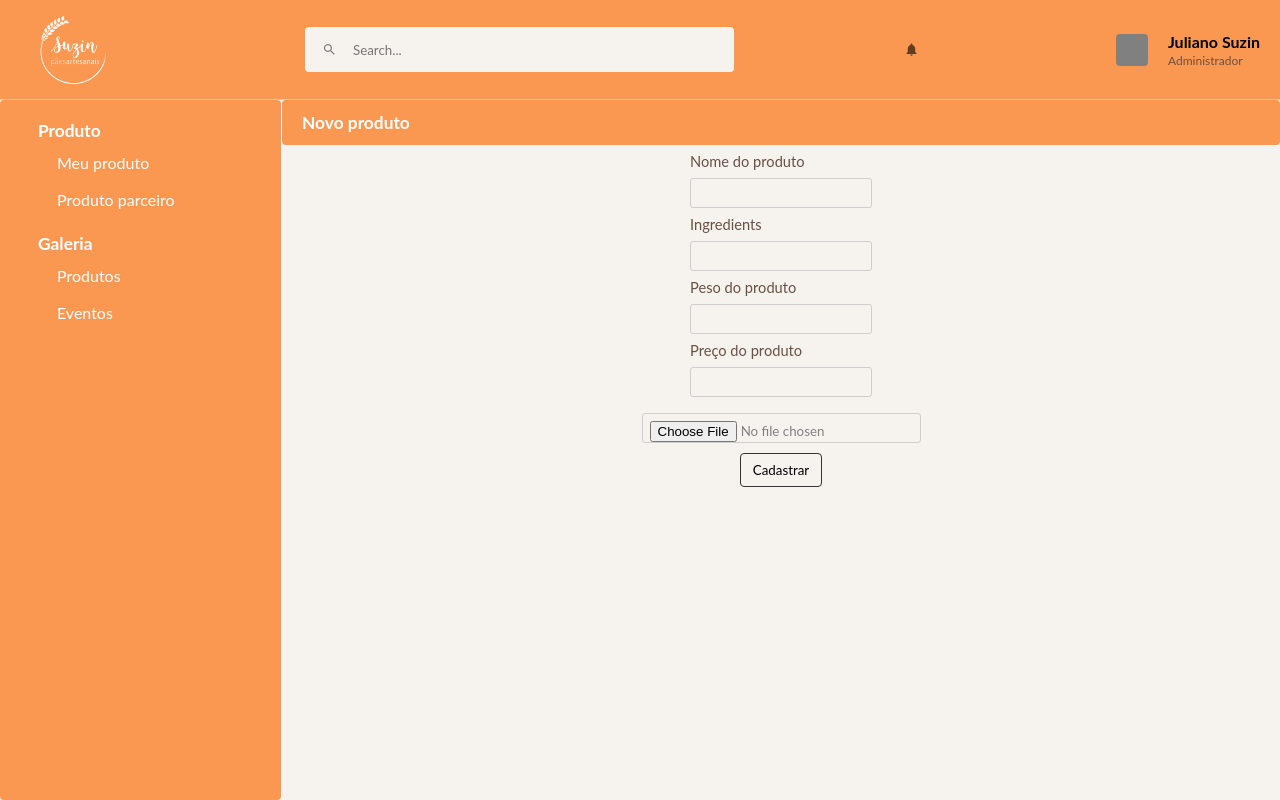
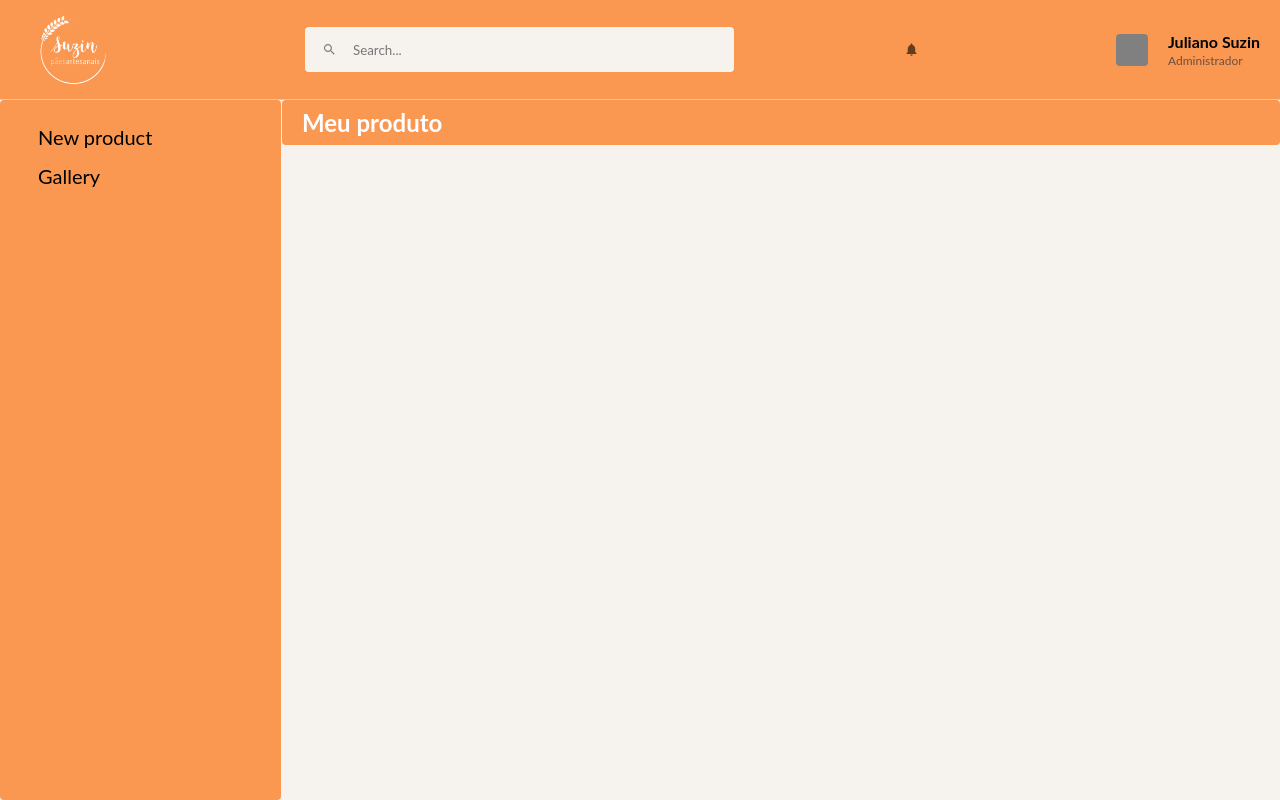
Before and after one commit to rayoneitalo/suzin, a React (Create React App) app: page /control in a window 1280 px wide. Built offline with nearby package versions, Linux system fonts and the light colour scheme.

Commit message:
style: save changes only

```diff
--- /dev/null
+++ b/src/components/FormContent/index.tsx
@@ -0,0 +1,27 @@
+import React from 'react';
+import InputForm from '../InputForm';
+
+class FormContent extends React.Component {
+  state = {
+    toggleOn: false,
+  };
+
+  toggleOn = (e: any) => {
+    this.setState({
+      toggleOn: !this.state.toggleOn,
+    });
+  };
+
+  render() {
+    return (
+      <>
+        {this.state.toggleOn ? (
+          <InputForm id="product-name" type="text" name="productName" />
+        ) : null}
+        {/* <button onClick={this.toggleOn}>Cadastrar produto</button> */}
+      </>
+    );
+  }
+}
+
+export default FormContent;
--- a/src/components/InputForm/index.tsx
+++ b/src/components/InputForm/index.tsx
@@ -7,9 +7,11 @@ interface Props {
   name: string;
   type: string;
   label?: string;
-  value?: string;
+  value?: any;
   required?: any;
+  placeholder?: string;
   fatherFunction?: any;
+  isImage?: boolean;
 }
 
 const InputForm: React.FC<Props> = ({
@@ -17,6 +19,7 @@ const InputForm: React.FC<Props> = ({
   type,
   label,
   name,
+  placeholder,
   fatherFunction,
   ...rest
 }) => {
@@ -26,7 +29,13 @@ const InputForm: React.FC<Props> = ({
   return (
     <Container>
       <label htmlFor={id}>{label}</label>
-      <input id={id} type={type} name={name} onChange={handleChange} />
+      <input
+        id={id}
+        type={type}
+        name={name}
+        onChange={handleChange}
+        placeholder={placeholder}
+      />
     </Container>
   );
 };
--- a/src/components/InputForm/styles.ts
+++ b/src/components/InputForm/styles.ts
@@ -11,9 +11,9 @@ export const Container = styled.div`
   }
 
   > input {
-    border: 1px solid #cecece;
+    border: 1px solid var(--color-input);
     border-radius: 0.3rem;
-    height: 3rem;
+    height: 4rem;
     padding: 0.7rem;
   }
 `;
--- a/src/components/MainContent/index.tsx
+++ b/src/components/MainContent/index.tsx
@@ -2,6 +2,7 @@ import React from 'react';
 import { Container, Header, Form } from './styles';
 import InputForm from '../InputForm';
 import { saveProduct } from '../../httpService/productHttpService';
+import FormContent from '../FormContent';
 
 class MainContent extends React.Component {
   state = {
@@ -10,10 +11,11 @@ class MainContent extends React.Component {
       ingredients: [],
       weight: 0,
       price: 0,
+      pathImage: '',
       file: null,
     },
   };
-
+  // Update state values
   handleChange = (e: any) => {
     switch (e.target.id) {
       case 'product-name':
@@ -57,11 +59,11 @@ class MainContent extends React.Component {
         });
         break;
       default:
-        break;
     }
   };
 
-  handleSave = () => {
+  handleSave = (e: any) => {
+    e.preventDefault();
     saveProduct({
       ...this.state,
     });
@@ -71,30 +73,40 @@ class MainContent extends React.Component {
     return (
       <Container>
         <Header>
-          <h2>Novo produto</h2>
+          <h2>Meu produto</h2>
         </Header>
         <Form>
+          {/* <div className="group-form">
             <InputForm
               id="product-name"
               type="text"
               name="productName"
               label="Nome do produto"
+              placeholder="Ex: Pão Integral..."
               fatherFunction={this.handleChange}
+              value={this.state.product.name}
             />
+
             <InputForm
               id="product-ingredients"
               type="text"
               label="Ingredients"
               name="productIngredients"
+              placeholder="Ex: Farinha, Abóbora, ..."
               fatherFunction={this.handleChange}
+              value={this.state.product.ingredients}
             />
+          </div>
 
+          <div className="group-form">
             <InputForm
               id="product-weight"
               type="text"
               label="Peso do produto"
               name="productWeight"
+              placeholder="Ex: 200 g"
               fatherFunction={this.handleChange}
+              value={this.state.product.weight}
             />
 
             <InputForm
@@ -102,16 +114,25 @@ class MainContent extends React.Component {
               type="text"
               label="Preço do produto"
               name="productPrice"
+              placeholder="R$"
               fatherFunction={this.handleChange}
+              value={this.state.product.price}
             />
+          </div>
+          <div className="group-form">
             <InputForm
               id="product-image"
               type="file"
               name="productImage"
               fatherFunction={this.handleChange}
+              value={this.state.product.file}
+              isImage
             />
+          </div>
 
-          <button onClick={this.handleSave}>Cadastrar</button>
+          <button onClick={this.handleSave}>Cadastrar</button> */}
+
+          <FormContent />
         </Form>
       </Container>
     );
--- a/src/components/MainContent/styles.ts
+++ b/src/components/MainContent/styles.ts
@@ -12,17 +12,29 @@ export const Header = styled.div`
   justify-content: flex-start;
   padding-left: 20px;
   border-radius: 4px;
+  margin-bottom: 3rem;
 
   > h2 {
     color: #fff;
     font-weight: bold;
-    font-size: 13pt;
+    font-size: 2.4rem;
   }
 `;
-export const Form = styled.div`
+export const Form = styled.form`
   display: flex;
   flex-direction: column;
   align-items: center;
+
+  .group-form {
+    display: flex;
+    align-items: center;
+    justify-content: space-between;
+    margin-bottom: 20px;
+
+    > div:not(:last-child) {
+      margin-right: 45px;
+    }
+  }
 
   > button {
     cursor: pointer;
--- a/src/components/SideBar/index.tsx
+++ b/src/components/SideBar/index.tsx
@@ -1,23 +1,57 @@
 import React from 'react';
 import { Container, Menu, DropdownContainer } from './styles';
 
-const SideBar: React.FC = () => {
+class SideBar extends React.Component {
+  state = {
+    ProductDropdown: false,
+    GalleryDropdown: false,
+  };
+
+  displayChange = (e: any) => {
+    switch (e.target.innerText) {
+      case 'New product':
+        this.setState({
+          ProductDropdown: !this.state.ProductDropdown,
+        });
+        break;
+      case 'Gallery':
+        this.setState({
+          GalleryDropdown: !this.state.GalleryDropdown,
+        });
+        break;
+      default:
+        break;
+    }
+  };
+
+  formChange = (e: any) => {
+    console.log(e.target.innerText);
+  };
+
+  render() {
     return (
       <Container>
         <Menu>
-        <h2>Produto</h2>
+          <button onClick={this.displayChange}>New product</button>
+        </Menu>
+        {this.state.ProductDropdown && (
           <DropdownContainer>
-          <span>Meu produto</span>
-          <span>Produto parceiro</span>
+            <li onClick={this.formChange}>My product</li>
+            <li onClick={this.formChange}>Partner product</li>
           </DropdownContainer>
-        <h2>Galeria</h2>
+        )}
+        <Menu>
+          <button onClick={this.displayChange}>Gallery</button>
+        </Menu>
+        {this.state.GalleryDropdown && (
           <DropdownContainer>
-          <span>Produtos</span>
-          <span>Eventos</span>
+            <li onClick={this.formChange}>Event</li>
+            <li onClick={this.formChange}>Pictures</li>
           </DropdownContainer>
-      </Menu>
+        )}
       </Container>
     );
-};
+  }
+}
 
 export default SideBar;
--- a/src/components/SideBar/styles.ts
+++ b/src/components/SideBar/styles.ts
@@ -5,49 +5,47 @@ export const Container = styled.div`
   display: flex;
   flex-direction: column;
   background: var(--color-primary);
-  padding: 20px 38px;
+  padding: 20px 0px;
   border-radius: 4px;
   margin-right: 1px;
 `;
 
-export const MenuTools = styled.div`
+export const Menu = styled.div`
   display: flex;
-  flex-direction: column;
+  align-items: center;
+  justify-content: space-between;
+  margin-bottom: 5px;
+
+  > button {
+    width: 100%;
+    cursor: pointer;
+    font-size: 15pt;
+    padding: 5px 0 5px 38px;
+    text-align: start;
+    border-radius: 4px;
+    transition: background-color 0.2s;
+  }
+
+  > button:hover {
+    background: rgba(255, 255, 255, 0.6);
+  }
 `;
 
-export const Menu = styled.div`
-  display: flex;
-  flex-direction: column;
-  justify-content: flex-start;
-  height: 100%;
-
-  > h2 {
-    color: #fff;
-    margin-bottom: 8px;
-    font-size: 13pt;
-    font-weight: bold;
-    transition: 0.1s;
-  }
-`;
 export const DropdownContainer = styled.div`
   display: flex;
   flex-direction: column;
+  margin-bottom: 10px;
+  margin-left: 52px;
 
-  > span {
+  > li {
+    color: #333;
     font-size: 12pt;
-    color: #fff;
+    margin-bottom: 8px;
     cursor: pointer;
-    margin-left: 15px;
-    padding: 4px;
-    border-radius: 4px;
+    list-style: none;
   }
 
-  > span:hover {
-    background: rgba(0, 0, 0, 0.4);
-  }
-
-  > span:last-child {
-    margin-top: 10px;
-    margin-bottom: 20px;
+  > li:hover {
+    color: rgba(255, 255, 255, 0.6);
   }
 `;
--- a/src/firebase/index.ts
+++ b/src/firebase/index.ts
@@ -17,5 +17,6 @@ const firebaseConfig = {
 const app = firebase.initializeApp(firebaseConfig);
 
 const storage = firebase.storage();
+const firestore = firebase.firestore();
 
-export { storage, app as default };
+export { storage, firestore, app as default };
--- a/src/httpService/productHttpService.ts
+++ b/src/httpService/productHttpService.ts
@@ -4,13 +4,26 @@ const saveProduct = (object: any) => {
   if (object.product.file !== null) {
     const objectFile = object.product.file[0];
     const storageRef = app.storage().ref(`images/${objectFile.name}`);
-    storageRef.put(objectFile).then(snapshot => {
-      console.log('Upload or file');
-    });
+
+    try {
+      storageRef.put(objectFile).then(async snapshot => {
+        const dowloadURL = await snapshot.ref.getDownloadURL();
+        console.log(dowloadURL);
+      });
+    } catch (error) {
+      console.log('Message:' + error);
+    }
   } else {
     console.log('Empty file.');
   }
-  // const filesRef = storageRef.child('file');
+  const db = app.firestore();
+  db.collection('product').add({
+    name: object.product.name,
+    price: object.product.price,
+    weight: object.product.weight,
+    ingredients: object.product.ingredients,
+    pathImage: '',
+  });
 };
 
 export { saveProduct };
--- a/src/styles/GlobalStyles.ts
+++ b/src/styles/GlobalStyles.ts
@@ -41,6 +41,7 @@ html, body, #root {
 
 a { text-decoration: none }
 
+
 input { color: var(--color-input) }
 
 span, p, label {
```
Also changed, not shown: src/components/Layout/index.tsx (+5 -2 lines). Lines whose indentation alone changed are shown as unchanged.
